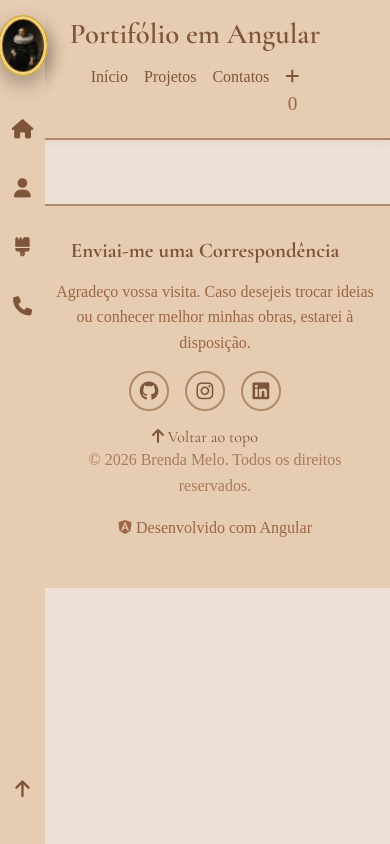
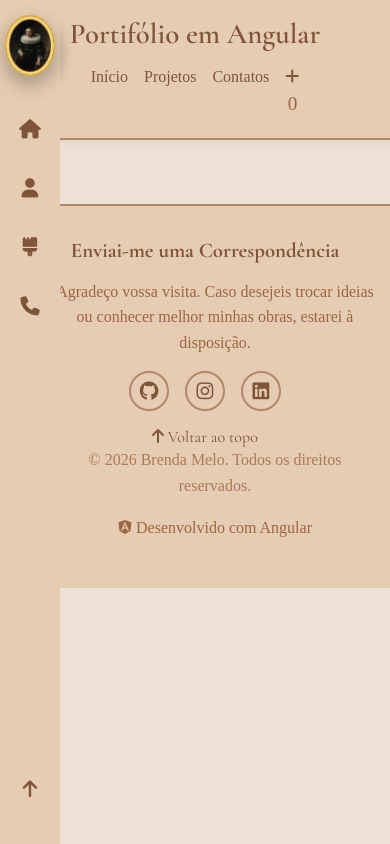
Before and after one commit to Berenda-m/portifolio-em-angular, an Angular app: page /side-bar in a window 390 px wide. Built offline with nearby package versions, Linux system fonts and the light colour scheme.

Commit message:
finaliza-side-bar

```diff
--- a/src/app/componentes/side-bar/side-bar.css
+++ b/src/app/componentes/side-bar/side-bar.css
@@ -54,7 +54,7 @@ a {
 @media (max-width: 768px) {
 
     .side-bar {
-        width: 45px;
+        width: 60px;
         align-items: center;
         gap: 1.5rem;
     }
```
